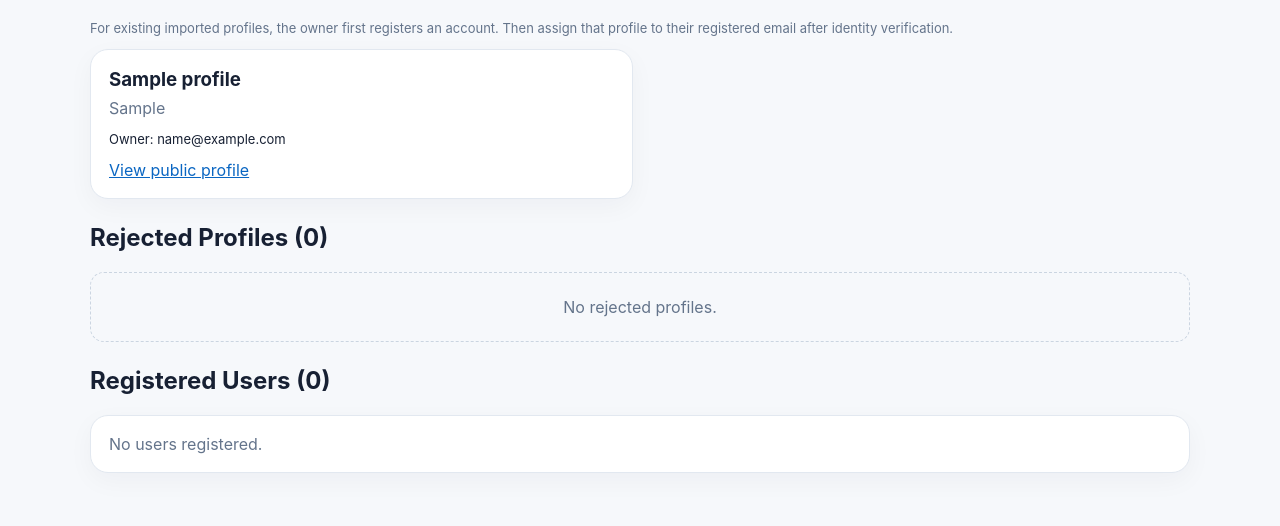
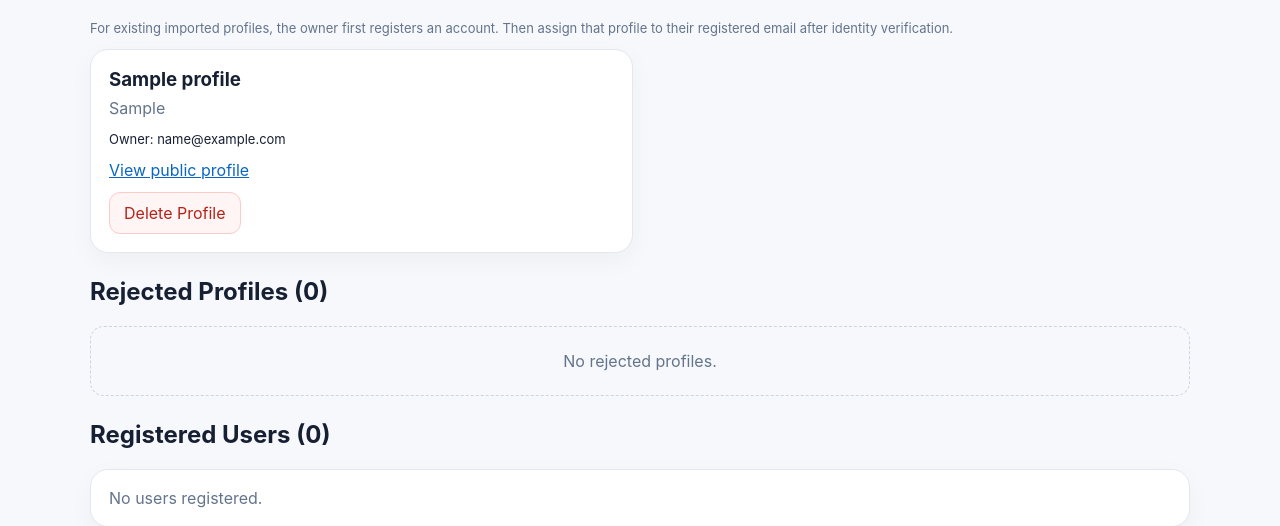
Before and after one commit to Saranshrai23/uksf-entrepreneurs-v2, a FastAPI app: page /admin in a window 1280 px wide. Shown: the part 414-940 px from the top of the page. Run offline with FastAPI, Linux system fonts and the light colour scheme; the visitor is signed in with stand-in values (Sample User, id 1); tables that the repository leaves empty hold one stand-in row (values such as "Sample post").

Commit message:
Add admin profile delete functionality

```diff
--- a/app/main.py
+++ b/app/main.py
@@ -463,3 +463,35 @@ def assign_profile_owner(
     db.commit()
     flash(request, f"{profile.name} is now assigned to {user.email}.", "success")
     return redirect("/admin")
+
+
+@app.post("/admin/profiles/{profile_id}/delete")
+def delete_profile(
+    profile_id: int,
+    request: Request,
+    csrf_token: Annotated[str, Form()],
+    db: Session = Depends(get_db),
+):
+    verify_csrf(request, csrf_token)
+    require_admin(db, request)
+
+    profile = db.get(Profile, profile_id)
+
+    if not profile:
+        raise HTTPException(status_code=404, detail="Profile not found")
+
+    name = profile.name
+
+    if profile.photo_filename:
+        (UPLOAD_DIR / "photos" / profile.photo_filename).unlink(missing_ok=True)
+
+    if profile.logo_filename:
+        (UPLOAD_DIR / "logos" / profile.logo_filename).unlink(missing_ok=True)
+
+    (QR_DIR / f"{profile.slug}.png").unlink(missing_ok=True)
+
+    db.delete(profile)
+    db.commit()
+
+    flash(request, f"{name} deleted successfully.", "success")
+    return redirect("/admin")
--- a/app/templates/admin.html
+++ b/app/templates/admin.html
@@ -1,7 +1,7 @@
 {% extends "base.html" %}{% block title %}Admin Review{% endblock %}
 {% block content %}<main class="container" style="padding:34px 0 60px"><div class="kicker">Admin</div><h1>Profile Review & Ownership</h1><p class="muted">Approve new profiles before publication and securely assign existing imported profiles to registered owners.</p>
-<section class="admin-section"><h2>Pending Approval ({{ pending|length }})</h2>{% if pending %}<div class="admin-grid">{% for p in pending %}<div class="card"><h3>{{ p.name }}</h3><div class="muted">{{ p.designation }} · {{ p.company }}</div><p class="small">Owner: {{ p.owner.email if p.owner else 'Unassigned' }}</p><div class="admin-actions"><form method="post" action="/admin/profiles/{{ p.id }}/approve"><input type="hidden" name="csrf_token" value="{{ csrf_token }}"><button class="btn primary">Approve & Publish</button></form><form method="post" action="/admin/profiles/{{ p.id }}/reject"><input type="hidden" name="csrf_token" value="{{ csrf_token }}"><input class="input" name="reason" placeholder="Reason"><button class="btn danger">Reject</button></form></div></div>{% endfor %}</div>{% else %}<div class="empty">No profiles are waiting for approval.</div>{% endif %}</section>
-<section class="admin-section"><h2>Published Profiles ({{ published|length }})</h2><p class="small muted">For existing imported profiles, the owner first registers an account. Then assign that profile to their registered email after identity verification.</p>{% if published %}<div class="admin-grid">{% for p in published %}<div class="card"><h3>{{ p.name }}</h3><div class="muted">{{ p.company }}</div><p class="small">Owner: {{ p.owner.email if p.owner else 'Unassigned' }}</p>{% if not p.owner %}<div class="admin-actions"><form method="post" action="/admin/profiles/{{ p.id }}/assign"><input type="hidden" name="csrf_token" value="{{ csrf_token }}"><input class="input" type="email" name="owner_email" placeholder="registered@email.com" required><button class="btn">Assign Owner</button></form></div>{% endif %}<div style="margin-top:10px"><a href="/profiles/{{ p.slug }}" target="_blank">View public profile</a></div></div>{% endfor %}</div>{% endif %}</section>
-<section class="admin-section"><h2>Rejected Profiles ({{ rejected|length }})</h2>{% if rejected %}<div class="admin-grid">{% for p in rejected %}<div class="card"><h3>{{ p.name }}</h3><p class="small muted">{{ p.rejection_reason or 'No reason entered.' }}</p></div>{% endfor %}</div>{% else %}<div class="empty">No rejected profiles.</div>{% endif %}</section>
+<section class="admin-section"><h2>Pending Approval ({{ pending|length }})</h2>{% if pending %}<div class="admin-grid">{% for p in pending %}<div class="card"><h3>{{ p.name }}</h3><div class="muted">{{ p.designation }} · {{ p.company }}</div><p class="small">Owner: {{ p.owner.email if p.owner else 'Unassigned' }}</p><div class="admin-actions"><form method="post" action="/admin/profiles/{{ p.id }}/approve"><input type="hidden" name="csrf_token" value="{{ csrf_token }}"><button class="btn primary">Approve & Publish</button></form><form method="post" action="/admin/profiles/{{ p.id }}/reject"><input type="hidden" name="csrf_token" value="{{ csrf_token }}"><input class="input" name="reason" placeholder="Reason"><button class="btn danger">Reject</button></form><form method="post" action="/admin/profiles/{{ p.id }}/delete" onsubmit="return confirm(`Delete this profile permanently?`);"><input type="hidden" name="csrf_token" value="{{ csrf_token }}"><button class="btn danger">Delete Profile</button></form></div></div>{% endfor %}</div>{% else %}<div class="empty">No profiles are waiting for approval.</div>{% endif %}</section>
+<section class="admin-section"><h2>Published Profiles ({{ published|length }})</h2><p class="small muted">For existing imported profiles, the owner first registers an account. Then assign that profile to their registered email after identity verification.</p>{% if published %}<div class="admin-grid">{% for p in published %}<div class="card"><h3>{{ p.name }}</h3><div class="muted">{{ p.company }}</div><p class="small">Owner: {{ p.owner.email if p.owner else 'Unassigned' }}</p>{% if not p.owner %}<div class="admin-actions"><form method="post" action="/admin/profiles/{{ p.id }}/assign"><input type="hidden" name="csrf_token" value="{{ csrf_token }}"><input class="input" type="email" name="owner_email" placeholder="registered@email.com" required><button class="btn">Assign Owner</button></form></div>{% endif %}<div style="margin-top:10px"><a href="/profiles/{{ p.slug }}" target="_blank">View public profile</a></div><div class="admin-actions"><form method="post" action="/admin/profiles/{{ p.id }}/delete" onsubmit="return confirm(`Delete this profile permanently?`);"><input type="hidden" name="csrf_token" value="{{ csrf_token }}"><button class="btn danger">Delete Profile</button></form></div></div>{% endfor %}</div>{% endif %}</section>
+<section class="admin-section"><h2>Rejected Profiles ({{ rejected|length }})</h2>{% if rejected %}<div class="admin-grid">{% for p in rejected %}<div class="card"><h3>{{ p.name }}</h3><p class="small muted">{{ p.rejection_reason or 'No reason entered.' }}</p><div class="admin-actions"><form method="post" action="/admin/profiles/{{ p.id }}/delete"><input type="hidden" name="csrf_token" value="{{ csrf_token }}"><button class="btn danger">Delete Profile</button></form></div></div>{% endfor %}</div>{% else %}<div class="empty">No rejected profiles.</div>{% endif %}</section>
 <section class="admin-section"><h2>Registered Users ({{ users|length }})</h2><div class="card">{% for u in users %}<div style="padding:6px 0;border-bottom:1px solid #eef2f7">{{ u.email }} {% if u.profile %}<span class="small muted">— owns {{ u.profile.name }}</span>{% endif %}</div>{% else %}<span class="muted">No users registered.</span>{% endfor %}</div></section>
 </main>{% endblock %}
```
